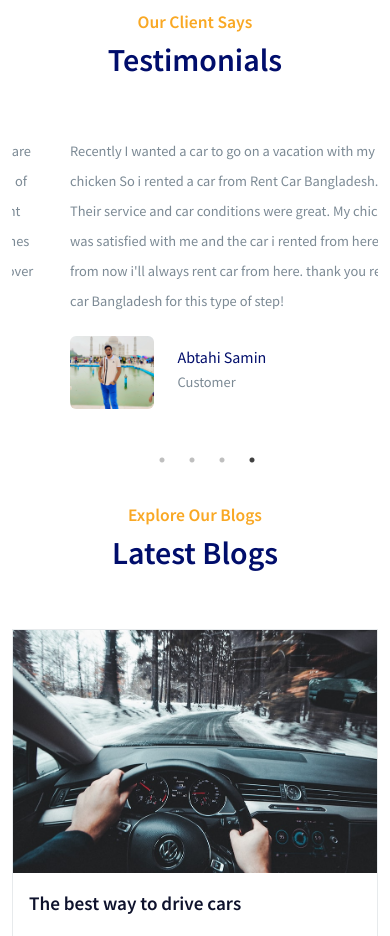
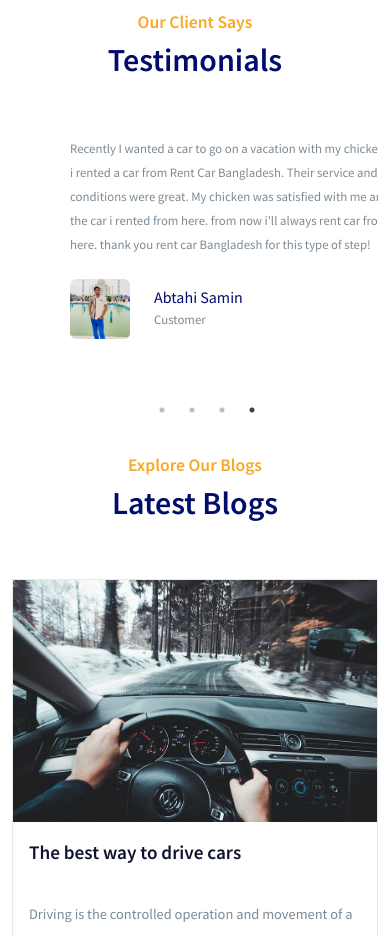
Before and after one commit to salman-saleihin/rent-car-bangladesh-react-project, a React (Create React App) app: page /home in a window 390 px wide. Shown: the part 5800-6736 px from the top of the page. Built offline with nearby package versions, Linux system fonts and the light colour scheme.

Commit message:
Testimonial Section Responsive

```diff
--- a/src/components/UI/Testimonial.jsx
+++ b/src/components/UI/Testimonial.jsx
@@ -1,5 +1,6 @@
 import React from 'react';
 import Slider from 'react-slick';
+import "../../styles/testimonial.css" ;
 
 import ava01 from "../../assets/all-images/ava-1.jpg" ;
 import ava02 from "../../assets/all-images/ava-2.jpg" ;
--- /dev/null
+++ b/src/styles/testimonial.css
@@ -0,0 +1,22 @@
+
+
+@media only screen and (max-width: 768px){
+    .testimonial p{
+        font-size: 0.8rem;
+        line-height: 1.5rem;
+    }
+
+    .testimonial h6 {
+        font-size: 1rem;
+    }
+}
+
+
+@media only screen and (max-width: 576px){
+
+    .testimonial img {
+        width: 60px !important;
+        height: 60px !important;
+        object-fit: cover;
+    }
+}
```
